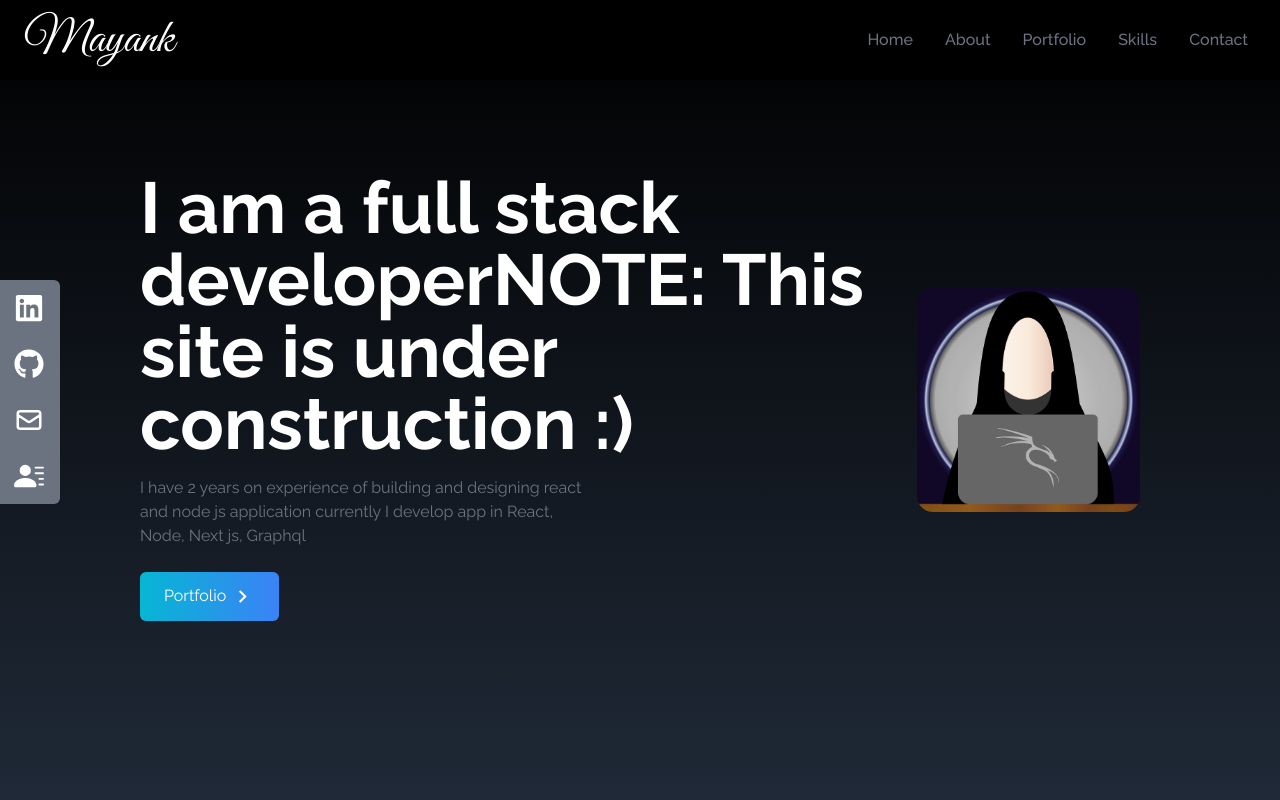
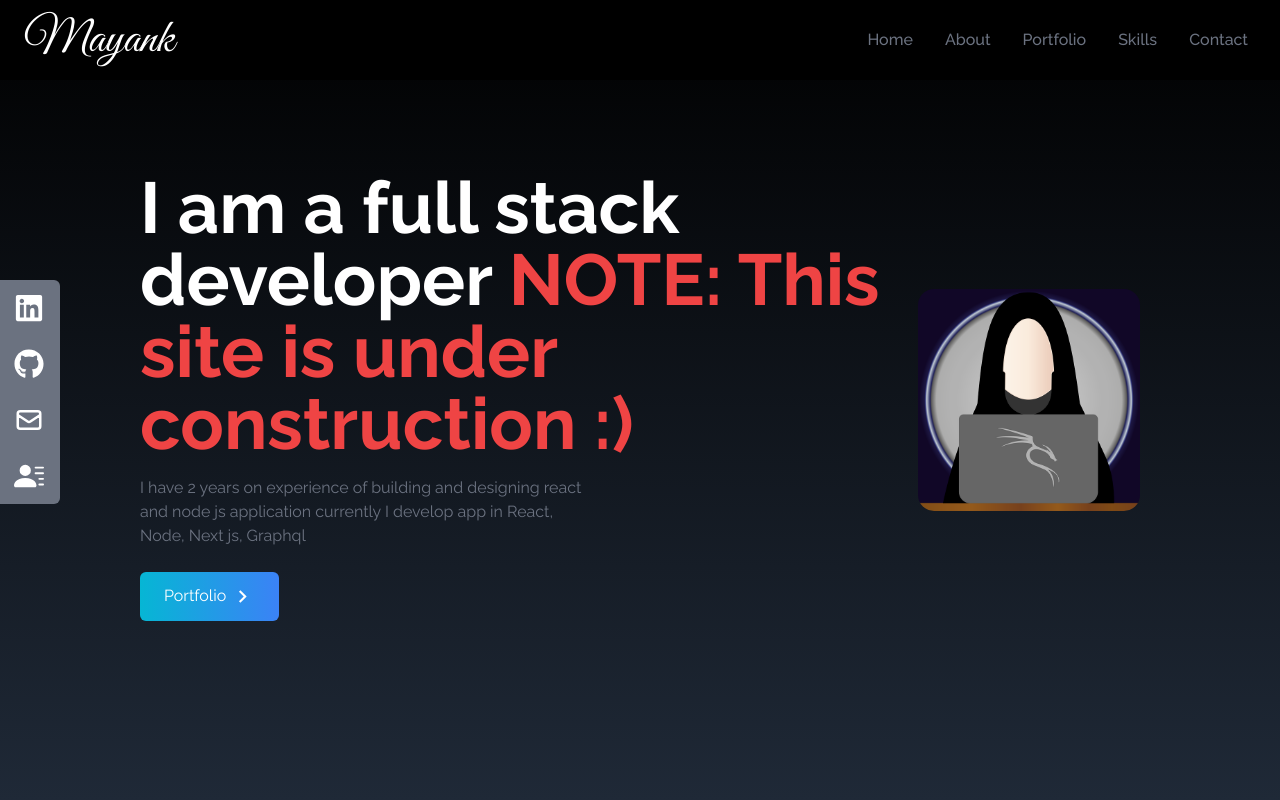
Before and after one commit to FORMAT-2/Portfolio, a React (Vite) app: page / in a window 1280 px wide. Shown: the top 800 px of the page. Built offline with nearby package versions, Linux system fonts and the light colour scheme.

Commit message:
Update Home.jsx

```diff
--- a/src/components/Home.jsx
+++ b/src/components/Home.jsx
@@ -12,7 +12,7 @@ const Home = ()=>{
             <div className="flex flex-col justify-center h-full">
                 <h2 className="text-4xl sm:text-7xl font-bold text-white">
   I am a full stack developer
-  <span className="text-red block sm:inline">NOTE: This site is under construction :)</span>
+  <span className="text-red-500 block sm:inline"> NOTE: This site is under construction :)</span>
 </h2>
                 <p className="text-gray-500 py-4 max-w-md">
                     I have 2 years on experience of building and designing
```
